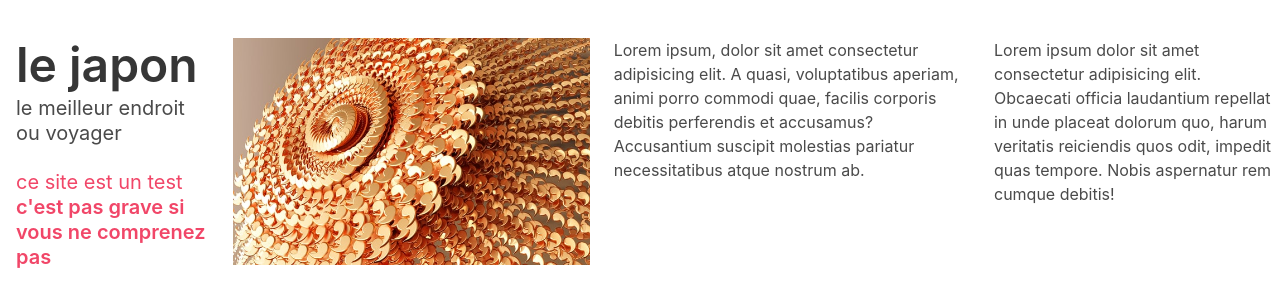
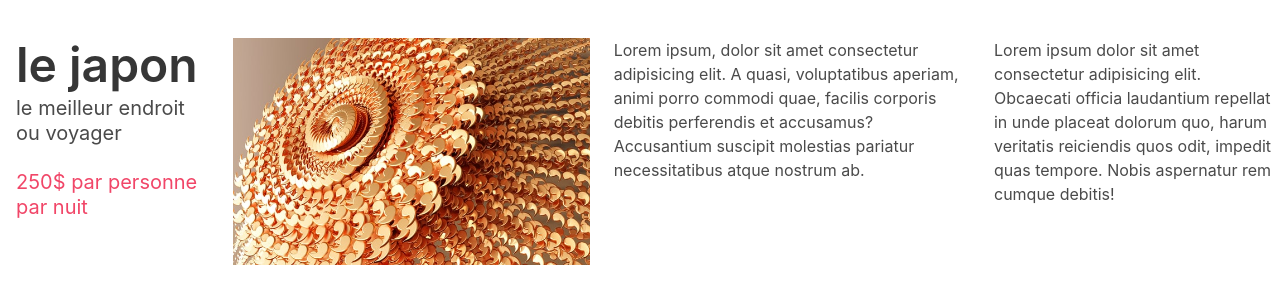
Before and after one commit to sphixy225/sphixy225.github.io, a plain HTML site: page index.html in a window 1280 px wide. Shown: the part 62-368 px from the top of the page. Drawn offline with nearby package versions, Linux system fonts and the light colour scheme.

Commit message:
Update index.html

```diff
--- a/index.html
+++ b/index.html
@@ -40,7 +40,7 @@
       <div class="column is-2 ml-4 ">
         <h1 class="is-size-1 title"> le japon</h1>
         <h2 class="subtitle"> le meilleur endroit ou voyager</h2>
-        <h3 class="subtitle has-text-danger">ce site est un test <strong class="has-text-danger"> c'est pas grave si vous ne comprenez pas </strong> </h3>
+        <h3 class="subtitle has-text-danger">250$ par personne par nuit </h3>
       </div>
       <div class="column is-7">
         <div class="columns">
```
